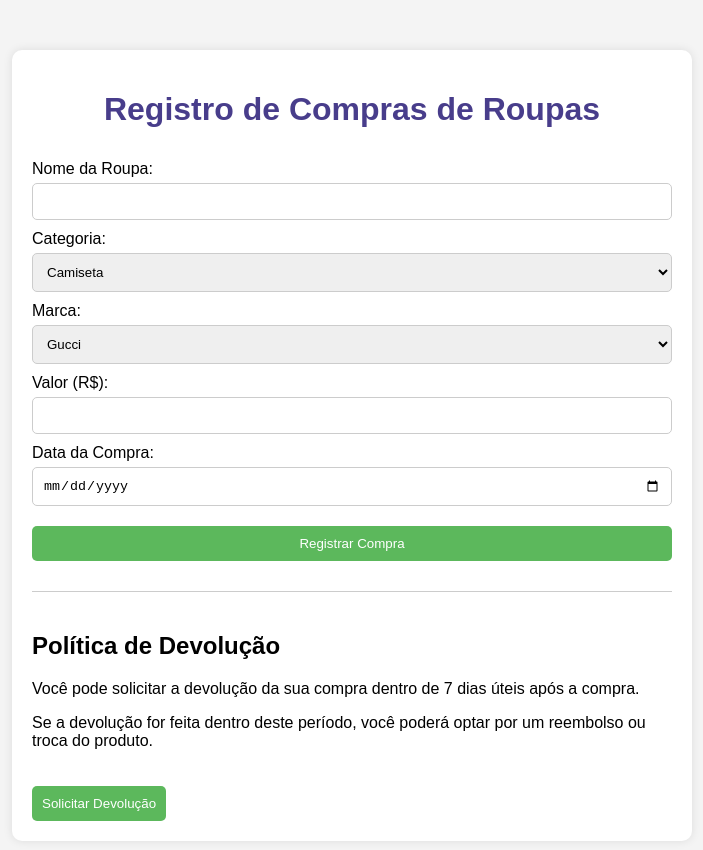
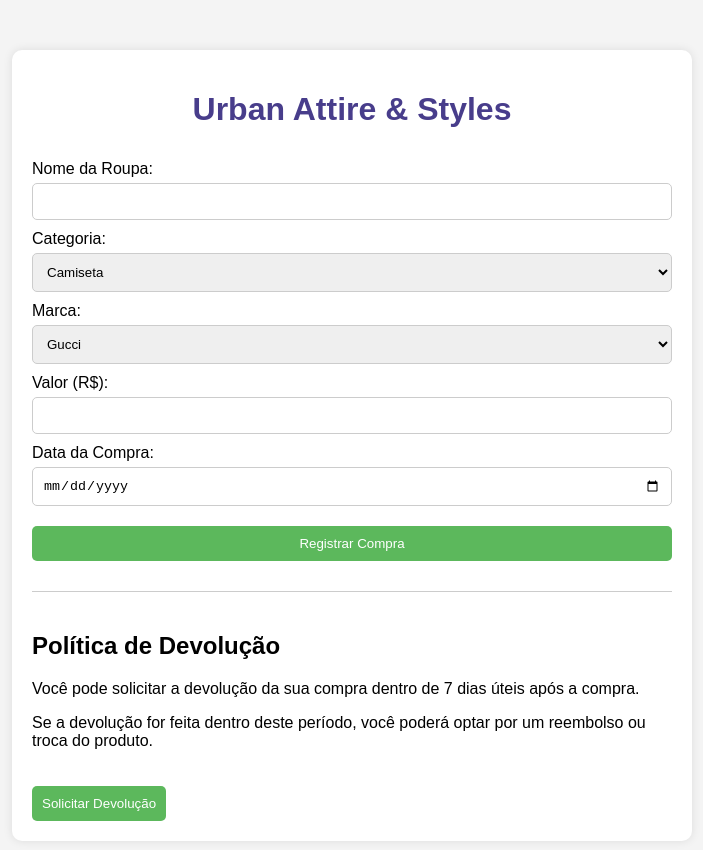
Before and after one commit to Jamit04/projeto-integrador-20-09, a plain HTML site: page index.html in a window 1280 px wide. Shown: the whole page, without its empty margins (288-991 px from the left). Drawn offline with Linux system fonts and the light colour scheme.

Commit message:
index.html

```diff
--- a/index.html
+++ b/index.html
@@ -3,7 +3,7 @@
 <head>
     <meta charset="UTF-8">
     <meta name="viewport" content="width=device-width, initial-scale=1.0">
-    <title>Registro de Compras de Roupas</title>
+    <title>Urban Attire & Styles</title>
     <link rel="stylesheet" href="style.css">
     <style>
         body {
@@ -66,7 +66,7 @@
 </head>
 <body>
     <div class="container">
-        <h1>Registro de Compras de Roupas</h1>
+        <h1>Urban Attire & Styles</h1>
         <form id="form-compra">
             <label for="nome-item">Nome da Roupa:</label>
             <input type="text" id="nome-item" name="nome-item" required>
```
